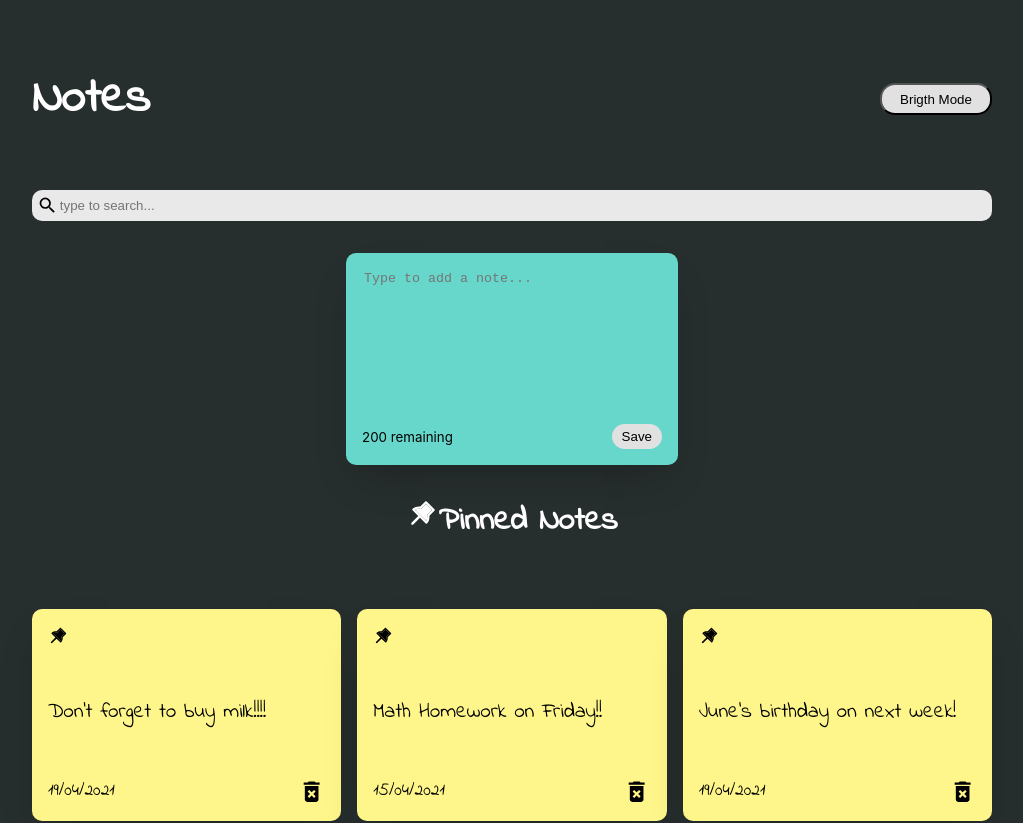
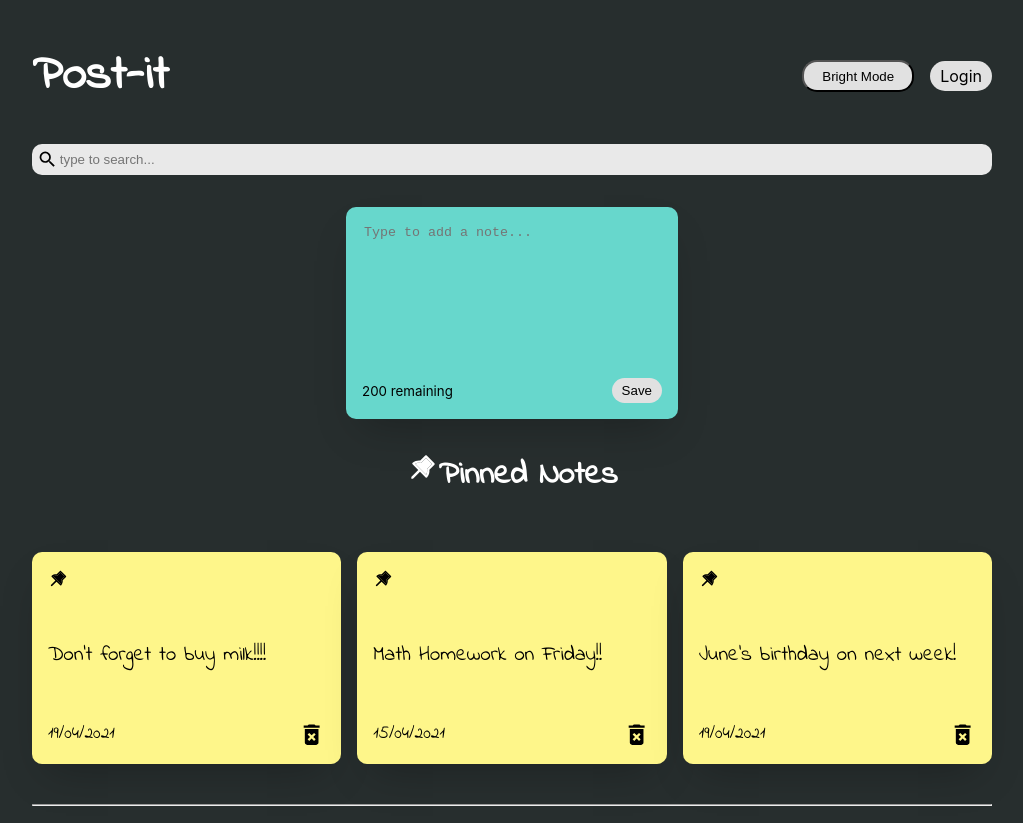
Before and after one commit to Melihberkaydn/Post-It-App, a React (Create React App) app: page / in a window 1280 px wide. Shown: the top 823 px of the page, without its empty margins (128-1151 px from the left). Built offline with nearby package versions, Linux system fonts and the light colour scheme.

Commit message:
adding commit functionality

```diff
--- a/package.json
+++ b/package.json
@@ -11,7 +11,8 @@
     "react": "^17.0.2",
     "react-dom": "^17.0.2",
     "react-icons": "^4.2.0",
-    "react-scripts": "4.0.3",
+    "react-router-dom": "^6.22.2",
+    "react-scripts": "^5.0.1",
     "web-vitals": "^1.1.2"
   },
   "scripts": {
--- a/src/App.js
+++ b/src/App.js
@@ -1,49 +1,15 @@
-import NotesList from "./components/Notes/NotesList";
-import React, { useContext, useEffect, useState } from "react";
-//
-import Search from "./components/Layout/Search";
-import Header from "./components/Layout/Header";
-import AddNote from "./components/Notes/AddNote";
-import NoteContext from "./store/note-context";
+import { createBrowserRouter, RouterProvider } from "react-router-dom";
+import Layout from "./Layout";
 
 function App() {
-  const [filterText, setFilterText] = useState("");
-  const [darkMode, setDarkMode] = useState(true);
+  const router = createBrowserRouter([
+    {
+      path: "/",
+      element: <Layout />,
+    },
+  ]);
 
-  const noteCtx = useContext(NoteContext);
-
-  // receive data from local storage of the browser
-  useEffect(() => {
-    const savedNotes = JSON.parse(localStorage.getItem("react-notes-app-data"));
-
-    if (savedNotes) {
-      noteCtx.setNotes(savedNotes);
-    }
-  }, []);
-
-  // save notes to the local storage
-  useEffect(() => {
-    localStorage.setItem("react-notes-app-data", JSON.stringify(noteCtx.notes));
-  }, [noteCtx.notes]);
-
-  const changeMode = () => {
-    setDarkMode((prevMode) => !prevMode);
-  };
-
-  const onFilter = (text) => {
-    setFilterText(text);
-  };
-
-  return (
-    <div className={`${darkMode ? "dark-mode" : ""}`}>
-      <div className="container">
-        <Header darkMode={darkMode} onModeChange={changeMode} />
-        <Search onFilter={onFilter} />
-        <AddNote />
-        <NotesList filterText={filterText} darkMode={darkMode} />
-      </div>
-    </div>
-  );
+  return <RouterProvider router={router} />;
 }
 
 export default App;
--- /dev/null
+++ b/src/Layout.js
@@ -0,0 +1,49 @@
+import NotesList from "./components/Notes/NotesList";
+import React, { useContext, useEffect, useState } from "react";
+//
+import Search from "./components/Layout/Search";
+import Header from "./components/Layout/Header";
+import AddNote from "./components/Notes/AddNote";
+import NoteContext from "./store/note-context";
+
+function Layout() {
+  const [filterText, setFilterText] = useState("");
+  const [darkMode, setDarkMode] = useState(true);
+
+  const noteCtx = useContext(NoteContext);
+
+  // receive data from local storage of the browser
+  useEffect(() => {
+    const savedNotes = JSON.parse(localStorage.getItem("react-notes-app-data"));
+
+    if (savedNotes) {
+      noteCtx.setNotes(savedNotes);
+    }
+  }, []);
+
+  // save notes to the local storage
+  useEffect(() => {
+    localStorage.setItem("react-notes-app-data", JSON.stringify(noteCtx.notes));
+  }, [noteCtx.notes]);
+
+  const changeMode = () => {
+    setDarkMode((prevMode) => !prevMode);
+  };
+
+  const onFilter = (text) => {
+    setFilterText(text);
+  };
+
+  return (
+    <div className={`${darkMode ? "dark-mode" : ""}`}>
+      <div className="container">
+        <Header darkMode={darkMode} onModeChange={changeMode} />
+        <Search onFilter={onFilter} />
+        <AddNote />
+        <NotesList filterText={filterText} darkMode={darkMode} />
+      </div>
+    </div>
+  );
+}
+
+export default Layout;
--- a/src/components/Layout/Header.jsx
+++ b/src/components/Layout/Header.jsx
@@ -1,12 +1,24 @@
 import classes from "../Layout/Header.module.css";
+import { NavLink } from "react-router-dom";
 
 const Header = ({ onModeChange, darkMode }) => {
   return (
     <header>
-      <h1 className={darkMode ? classes.dark : ""}>Notes</h1>
-      <button className={classes.button} onClick={onModeChange}>
-        {darkMode ? "Brigth Mode" : "Dark Mode"}
-      </button>
+      <h1 className={darkMode ? classes.dark : ""}>Post-it</h1>
+      <nav>
+        <ul className={classes.list}>
+          <li>
+            <button className={classes.button} onClick={onModeChange}>
+              {darkMode ? "Bright Mode" : "Dark Mode"}
+            </button>
+          </li>
+          <li>
+            <NavLink to="/auth?mode=login" className={classes.button}>
+              Login
+            </NavLink>
+          </li>
+        </ul>
+      </nav>
     </header>
   );
 };
--- a/src/components/Layout/Header.module.css
+++ b/src/components/Layout/Header.module.css
@@ -1,6 +1,5 @@
-
 h1 {
-    font-family: 'Indie Flower';
+  font-family: "Indie Flower";
   font-size: 48px;
 }
 
@@ -12,15 +11,13 @@ header {
 }
 
 .button {
-
   width: 7rem;
   height: 2rem;
   background-color: #e1e1e1;
   border-radius: 15px;
   cursor: pointer;
   padding: 5px 10px;
-
-
+  color: black;
 }
 
 .button:hover {
@@ -28,7 +25,17 @@ header {
   cursor: pointer;
 }
 
-
 .dark {
   color: white;
 }
+
+.list {
+  display: flex;
+  gap: 1rem;
+  align-items: center;
+  text-decoration: none;
+}
+
+.list a {
+  text-decoration: none;
+}
--- a/src/index.css
+++ b/src/index.css
@@ -1,23 +1,27 @@
-@import url('https://fonts.googleapis.com/css2?family=Indie+Flower&display=swap');
+@import url("https://fonts.googleapis.com/css2?family=Indie+Flower&display=swap");
+:root {
+  font-family: -apple-system, BlinkMacSystemFont, "Segoe UI", "Roboto", "Oxygen",
+    "Ubuntu", "Cantarell", "Fira Sans", "Droid Sans", "Helvetica Neue",
+    sans-serif;
+  font-size: 16px;
+  line-height: 24px;
+  font-weight: 400;
+  background-color: #dbdbdb;
+}
 
 body {
   margin: 0;
-  font-family: -apple-system, BlinkMacSystemFont, 'Segoe UI', 'Roboto', 'Oxygen',
-    'Ubuntu', 'Cantarell', 'Fira Sans', 'Droid Sans', 'Helvetica Neue',
-    sans-serif;
-  -webkit-font-smoothing: antialiased;
-  -moz-osx-font-smoothing: grayscale;
 }
 
 code {
-  font-family: source-code-pro, Menlo, Monaco, Consolas, 'Courier New',
+  font-family: source-code-pro, Menlo, Monaco, Consolas, "Courier New",
     monospace;
 }
 
 .container {
   max-width: 960px;
-  margin-right:auto;
-  margin-left:auto;
+  margin-right: auto;
+  margin-left: auto;
   padding: 0px 15px;
   padding-bottom: 2rem;
   min-height: 100vh;
@@ -26,3 +30,9 @@ code {
 .dark-mode {
   background-color: #272e2e;
 }
+
+ul {
+  list-style: none;
+  margin: 0;
+  padding: 0;
+}
```
Also changed, not shown: src/auth/firebase-config.js (added), 1 other file (tests, documents, lock files or other folders). Lines whose indentation alone changed are shown as unchanged.
